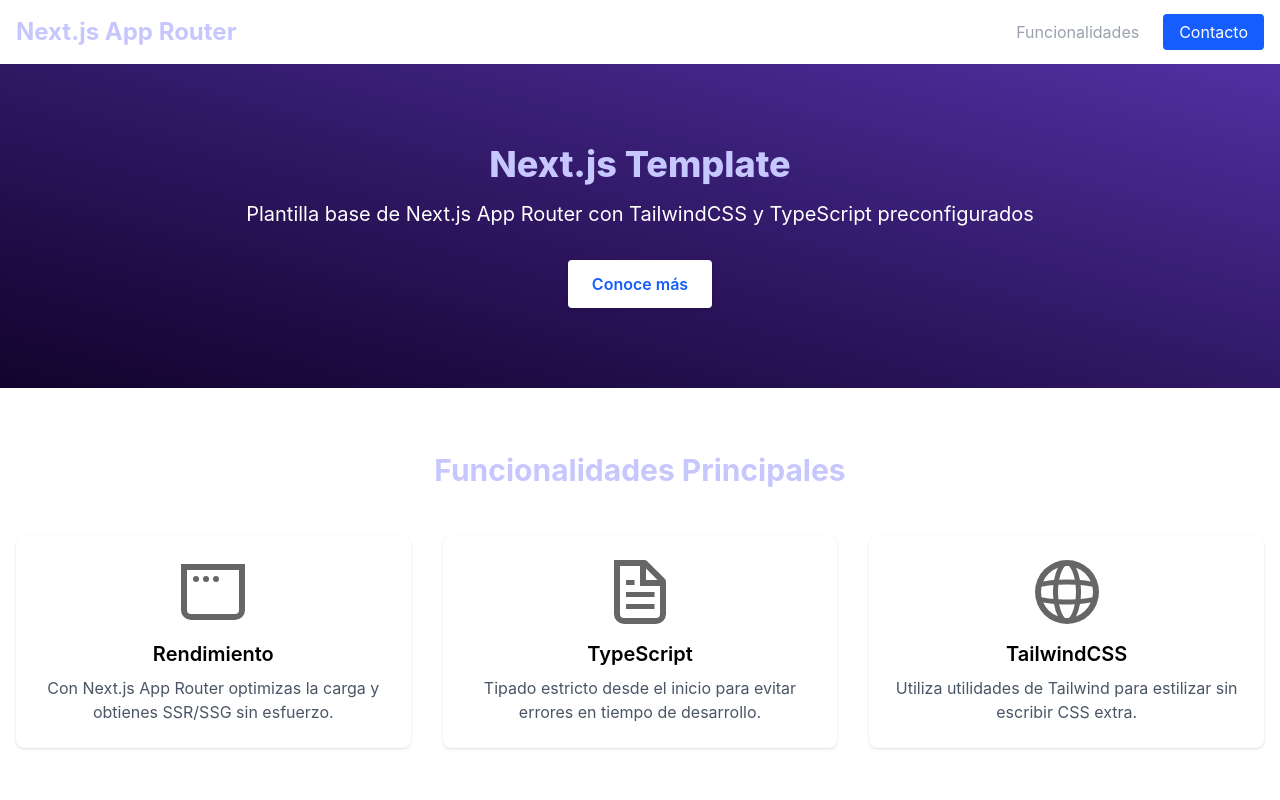
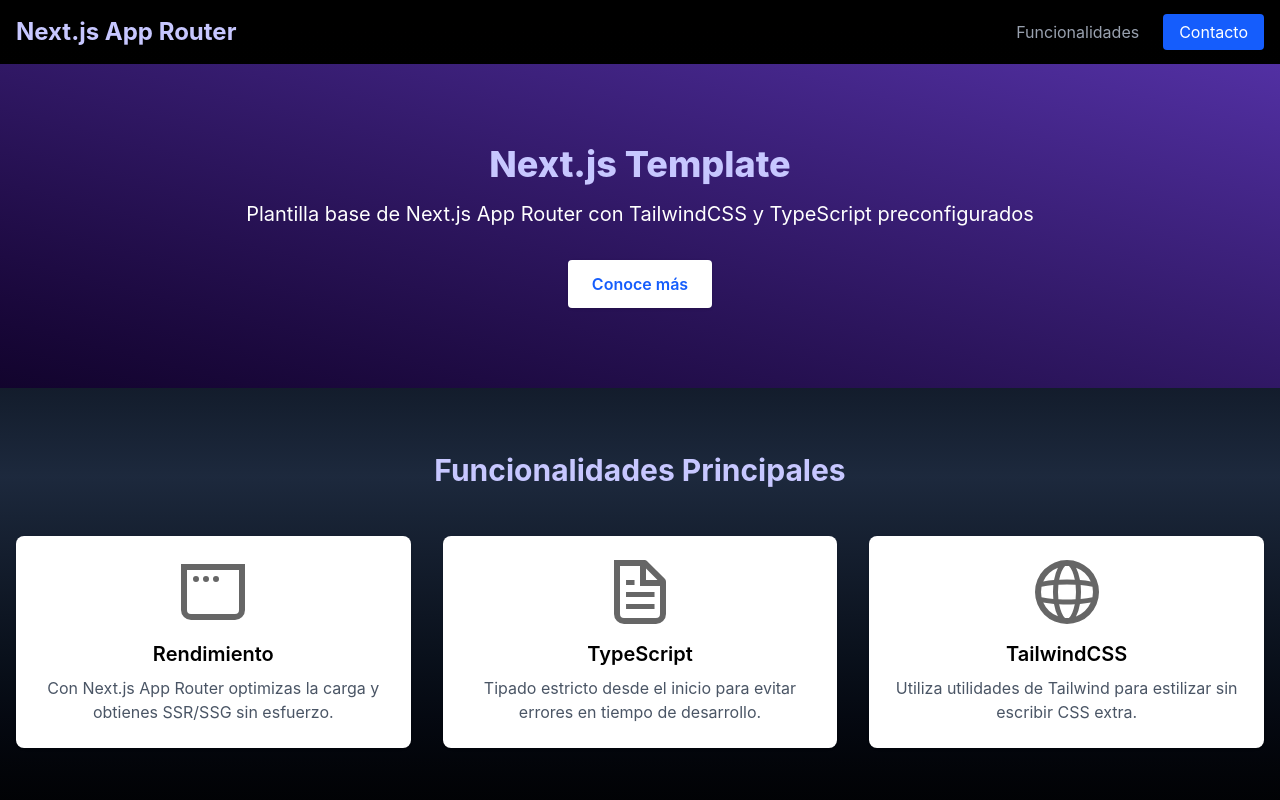
Before and after one commit to bmmedina99/nextjs-template, a Next.js app: page / in a window 1280 px wide. Shown: the top 800 px of the page. Built offline with nearby package versions, Linux system fonts and the light colour scheme.

Commit message:
feat(auth): :passport_control: add modules to auth sections in page.tsx and layout.tsx

```diff
--- a/src/app/(auth)/forgot-password/page.tsx
+++ b/src/app/(auth)/forgot-password/page.tsx
@@ -0,0 +1,3 @@
+export default function page() {
+  return <div>forgot-password</div>
+}
--- a/src/app/(auth)/layout.tsx
+++ b/src/app/(auth)/layout.tsx
@@ -0,0 +1,18 @@
+import { configSite } from '@/site.config'
+
+export default function RootLayout({
+  children,
+}: Readonly<{
+  children: React.ReactNode
+}>) {
+  return (
+    <html
+      lang={configSite.lang}
+      className='scroll-smooth scroll-pt-12'
+    >
+      <body className='min-h-screen antialiased bg-gradient-to-b from-black via-slate-800 to-black'>
+        {children}
+      </body>
+    </html>
+  )
+}
--- a/src/app/(auth)/login/page.tsx
+++ b/src/app/(auth)/login/page.tsx
@@ -0,0 +1,3 @@
+export default function page() {
+  return <div>login</div>
+}
--- a/src/app/(auth)/register/page.tsx
+++ b/src/app/(auth)/register/page.tsx
@@ -0,0 +1,3 @@
+export default function page() {
+  return <div>register</div>
+}
--- a/src/app/error.tsx
+++ b/src/app/error.tsx
@@ -16,6 +16,9 @@ export default function error({
   return (
     <main className='flex items-center justify-center min-h-screen'>
       <div className='w-full max-w-2xl space-y-8 text-center'>
+        <p className='mb-4 text-xs text-gray-300 md:text-sm'>
+          src/app/error.tsx
+        </p>
         <div className='space-y-4'>
           <h1 className='text-6xl font-bold text-transparent bg-gradient-to-r from-brandels-blue to-aquamarine bg-clip-text'>
             Oops!
--- a/src/app/layout.tsx
+++ b/src/app/layout.tsx
@@ -10,8 +10,13 @@ export default function RootLayout({
   children: React.ReactNode
 }>) {
   return (
-    <html lang={configSite.lang}>
-      <body className='antialiased'>{children}</body>
+    <html
+      lang={configSite.lang}
+      className='scroll-smooth scroll-pt-12'
+    >
+      <body className='min-h-screen antialiased bg-gradient-to-b from-black via-slate-800 to-black'>
+        {children}
+      </body>
     </html>
   )
 }
```
